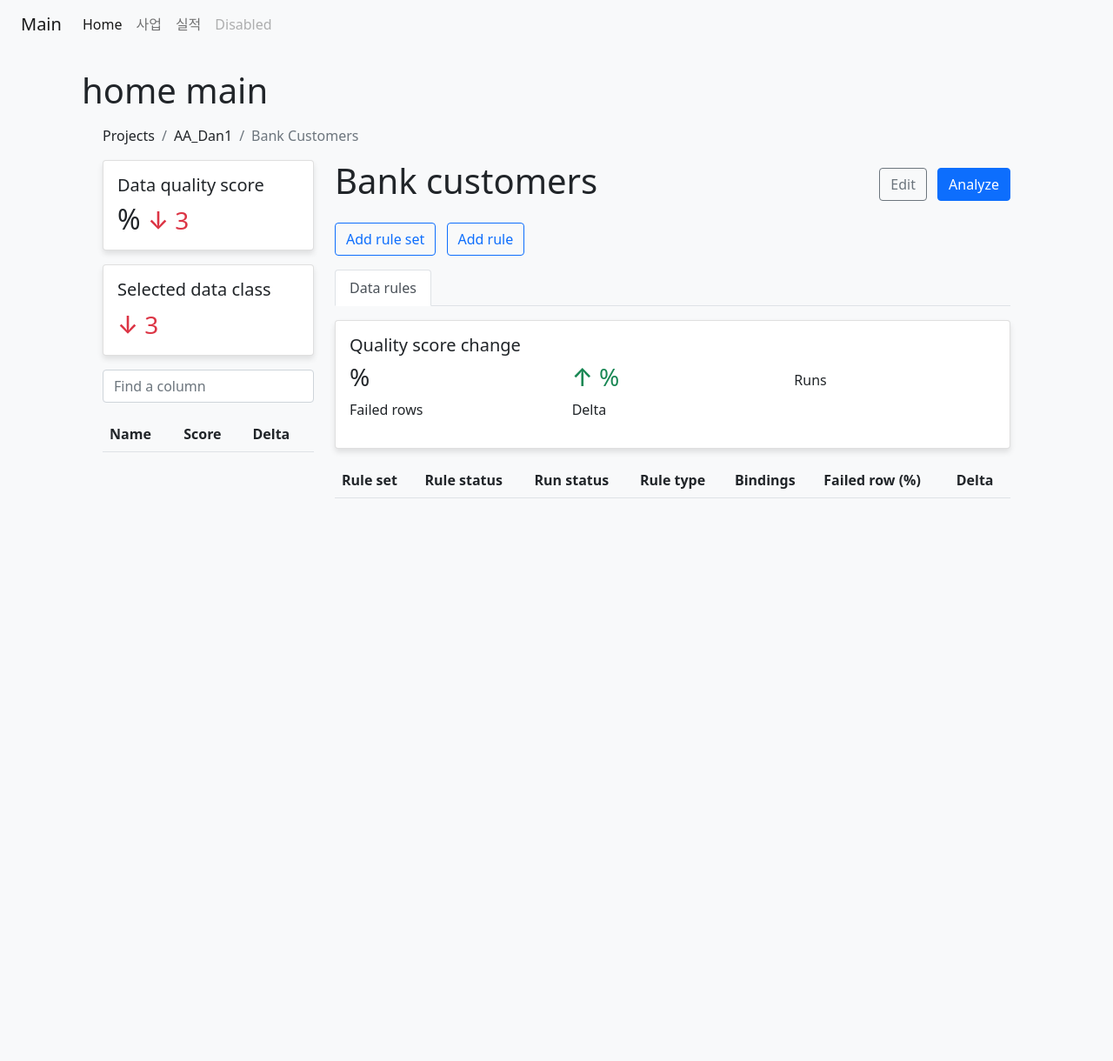
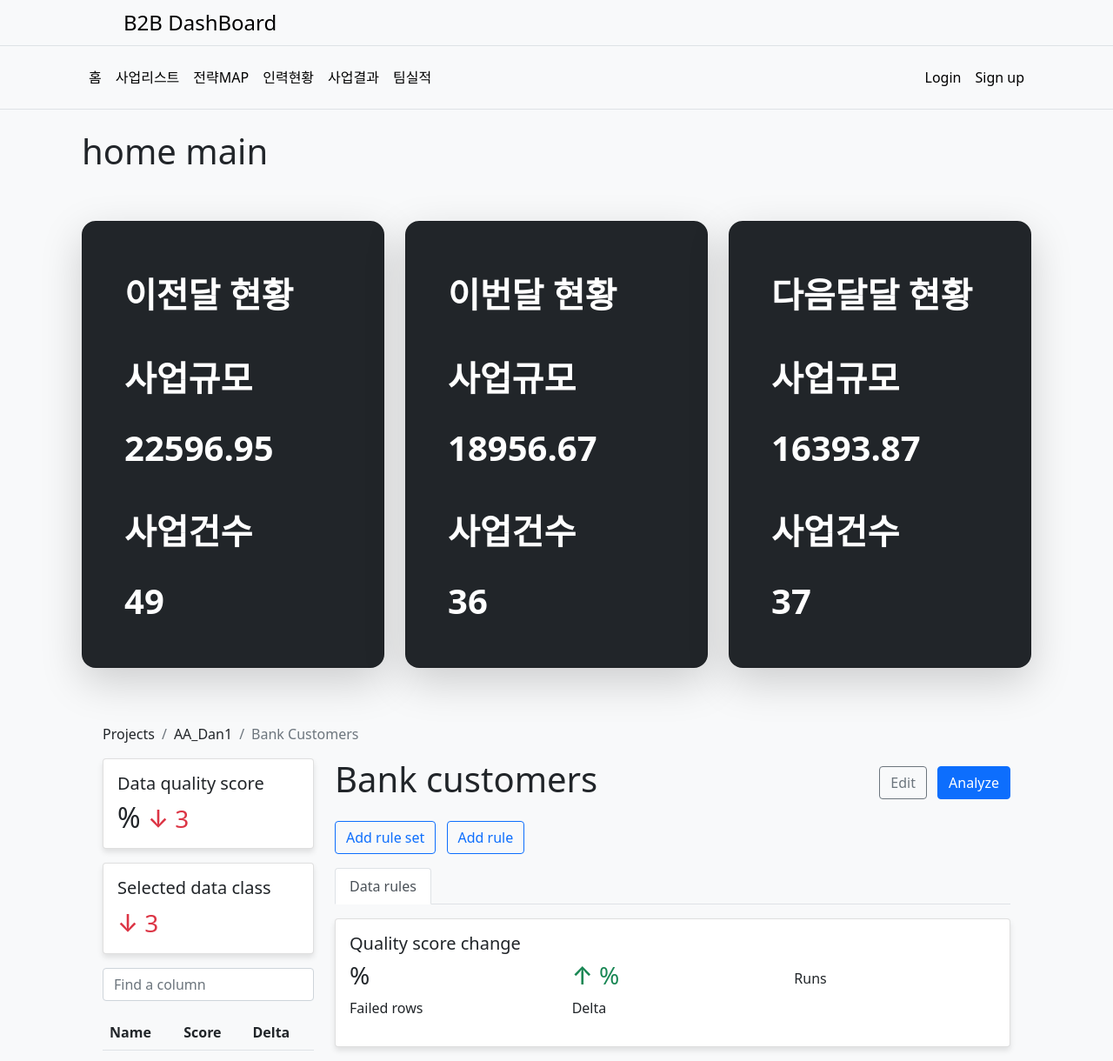
Before and after one commit to EnzoStudy/b2b_dashboard, a Django app: page / in a window 1280 px wide. Shown: the top 1220 px of the page at 87% size. Before the commit the page ends 573 px from the top, so only its background shows below. Run offline with Django 5.2, Linux system fonts and the light colour scheme; data comes from the database, SQL or seed files in the repository; both versions use the stored data as it was after the commit; lists and menus that the app fills with data are empty.

Commit message:
화면 수정

```diff
--- a/mainpage/models.py
+++ b/mainpage/models.py
@@ -17,11 +17,12 @@ class Performance(models.Model):
 class Business(models.Model):
     name = models.CharField(max_length=200, verbose_name="사업명")
     expected_order_date = models.DateField(default=timezone.now,verbose_name="발주예정일")
-    budget = models.DecimalField(max_digits=15, decimal_places=2,default=0.0, verbose_name="사업금액")
+    budget = models.FloatField(default=0.0, verbose_name="사업금액")
     sales_representative = models.CharField(max_length=100,default='홍길동', verbose_name="영업대표")
     sales_division = models.CharField(max_length=100,default='None', verbose_name="영업본부")
     proposal_pm = models.CharField(max_length=100, default='홍길동', verbose_name="제안PM")
     is_strategic = models.BooleanField(default=False, verbose_name="전략사업여부")
+    business_type = models.CharField(max_length=10,default='None', verbose_name="신규")
 
     def __str__(self):
         return self.name
--- a/mainpage/templates/mainpage/base.html
+++ b/mainpage/templates/mainpage/base.html
@@ -2,42 +2,70 @@
 <!DOCTYPE html>
 <html lang="en">
   <head>
-    <meta charset="UTF-8">
-    <meta name="viewport" content="width=device-width, initial-scale=1.0">
-    <title>{% block title %}My Site{% endblock %}</title>
+    <meta charset="UTF-8" />
+    <meta name="viewport" content="width=device-width, initial-scale=1.0" />
+    <title>
+      {% block title %}
+        My Site
+      {% endblock %}
+    </title>
     <!-- Bootstrap CSS -->
-    <link href="https://cdn.jsdelivr.net/npm/bootstrap@5.3.0/dist/css/bootstrap.min.css" rel="stylesheet">
+    <link href="https://cdn.jsdelivr.net/npm/bootstrap@5.3.0/dist/css/bootstrap.min.css" rel="stylesheet" />
   </head>
+
+
   <body>
-    <nav class="navbar navbar-expand-lg navbar-light bg-light">
-      <div class="container-fluid">
-        <a class="navbar-brand" href="#">Main</a>
-        <button class="navbar-toggler" type="button" data-bs-toggle="collapse" data-bs-target="#navbarNav" aria-controls="navbarNav" aria-expanded="false" aria-label="Toggle navigation">
-          <span class="navbar-toggler-icon"></span>
-        </button>
-        <div class="collapse navbar-collapse" id="navbarNav">
-          <ul class="navbar-nav">
+
+
+
+    <div>
+      <header class="py-2 bg-body-tertiary border-bottom">
+        <div class="container d-flex flex-wrap justify-content-center">
+          <a href="/" class="d-flex align-items-center mb-3 mb-lg-0 me-lg-auto link-body-emphasis text-decoration-none">
+            <svg class="bi me-2" width="40" height="32">
+              <use xlink:href="#bootstrap" />
+            </svg>
+            <span class="fs-4">B2B DashBoard</span>
+          </a>
+        </div>
+      </header>
+
+      <nav class="py-3 mb-4 border-bottom">
+        <div class="container d-flex flex-wrap">
+          <ul class="nav me-auto">
             <li class="nav-item">
-
-              <a class="nav-link active" aria-current="page" href="{% url 'index' %}">Home</a>
+              <a href="{% url 'index' %}" class="nav-link link-body-emphasis px-2 active" aria-current="page">홈</a>
             </li>
             <li class="nav-item">
-                <a class="nav-link" href="{% url 'business_list' %}">사업</a>
-
+              <a href="{% url 'business_list' %}" class="nav-link link-body-emphasis px-2">사업리스트</a>
             </li>
             <li class="nav-item">
-              <a class="nav-link" href="{% url 'performance_list' %}">실적</a>
+              <a href="#" class="nav-link link-body-emphasis px-2">전략MAP</a>
             </li>
             <li class="nav-item">
-              <a class="nav-link disabled" aria-disabled="true">Disabled</a>
+              <a href="#" class="nav-link link-body-emphasis px-2">인력현황</a>
+            </li>
+            <li class="nav-item">
+              <a href="#" class="nav-link link-body-emphasis px-2">사업결과</a>
+            </li>
+            <li class="nav-item">
+              <a href="{% url 'performance_list' %}" class="nav-link link-body-emphasis px-2">팀실적</a>
+            </li>
+          </ul>
+          <ul class="nav">
+            <li class="nav-item">
+              <a href="#" class="nav-link link-body-emphasis px-2">Login</a>
+            </li>
+            <li class="nav-item">
+              <a href="#" class="nav-link link-body-emphasis px-2">Sign up</a>
             </li>
           </ul>
         </div>
+      </nav>
     </div>
-    </nav>
-
     <div class="container mt-4">
       {% block content %}
+
       {% endblock %}
     </div>
 
--- a/mainpage/templates/mainpage/index.html
+++ b/mainpage/templates/mainpage/index.html
@@ -15,9 +15,71 @@
     <meta name="viewport" content="width=device-width, initial-scale=1.0">
     <link href="https://cdn.jsdelivr.net/npm/bootstrap@5.1.3/dist/css/bootstrap.min.css" rel="stylesheet">
     <link href="{% static 'css/main.css' %}" rel="stylesheet">
+
+
+
+
+
 </head>
 
 <body>
+
+        <div class="row row-cols-1 row-cols-lg-3 align-items-stretch g-4 py-5">
+          <div class="col">
+            <div class="card card-cover h-70 overflow-hidden text-bg-dark rounded-4 shadow-lg" >
+              <div class="d-flex flex-column h-70 p-5 pb-3 text-white text-shadow-1">
+                <h2 class="mb-4 mt-3 mb-2 display-6 lh-1 fw-bold">이전달 현황</h2> <!-- 이전달 현황 타이틀 추가 -->
+                <h4 class="pt-3 mt-3 mb-2 display-6 lh-1 fw-bold">사업규모</h4>
+                <h3 class="pt-3 mt-3 mb-4 display-6 lh-1 fw-bold">{{neighbor_stats.prev_month.total_budget}}</h3>
+                <h4 class="pt-3 mt-3 mb-2 display-6 lh-1 fw-bold">사업건수</h4>
+                <h3 class="pt-3 mt-3 mb-4 display-6 lh-1 fw-bold">{{ neighbor_stats.prev_month.total_count }}</h3>
+                <ul class="d-flex list-unstyled mt-auto">
+
+                </ul>
+              </div>
+            </div>
+          </div>
+
+          <div class="col">
+            <div class="card card-cover h-70 overflow-hidden text-bg-dark rounded-4 shadow-lg">
+              <div class="d-flex flex-column h-70 p-5 pb-3 text-white text-shadow-1">
+                <h2 class="mb-4 mt-3 mb-2 display-6 lh-1 fw-bold">이번달 현황</h2> <!-- 이전달 현황 타이틀 추가 -->
+                <h4 class="pt-3 mt-3 mb-2 display-6 lh-1 fw-bold">사업규모</h4>
+                <h3 class="pt-3 mt-3 mb-4 display-6 lh-1 fw-bold">{{neighbor_stats.curr_month.total_budget}}</h3>
+                <h4 class="pt-3 mt-3 mb-2 display-6 lh-1 fw-bold">사업건수</h4>
+                <h3 class="pt-3 mt-3 mb-4 display-6 lh-1 fw-bold">{{ neighbor_stats.curr_month.total_count }}</h3>
+                <ul class="d-flex list-unstyled mt-auto">
+
+                </ul>
+              </div>
+            </div>
+          </div>
+
+          <div class="col">
+            <div class="card card-cover h-70 overflow-hidden text-bg-dark rounded-4 shadow-lg">
+              <div class="d-flex flex-column h-70 p-5 pb-3 text-shadow-1">
+                <h1 class="mb-4 mt-3 mb-2 display-6 lh-1 fw-bold">다음달달 현황</h2> <!-- 이전달 현황 타이틀 추가 -->
+                <h4 class="pt-3 mt-3 mb-2 display-6 lh-1 fw-bold">사업규모</h4>
+                <h3 class="pt-3 mt-3 mb-4 display-6 lh-1 fw-bold">{{neighbor_stats.next_month.total_budget}}</h3>
+                <h4 class="pt-3 mt-3 mb-2 display-6 lh-1 fw-bold">사업건수</h4>
+                <h3 class="pt-3 mt-3 mb-4 display-6 lh-1 fw-bold">{{ neighbor_stats.next_month.total_count }}</h3>
+                <ul class="d-flex list-unstyled mt-auto">
+                </ul>
+              </div>
+            </div>
+
+
+          </div>
+        </div>
+
+
+
+
+
+
+
+
+
 
     <div class="container-fluid mt-3">
         <nav aria-label="breadcrumb">
--- a/mainpage/views.py
+++ b/mainpage/views.py
@@ -1,12 +1,90 @@
+import datetime
 from django.shortcuts import get_object_or_404, redirect, render
+from django.db.models import Sum, F, Func, Count
+from django.db.models.functions import TruncMonth
+
+
 from .models import Business, Performance
 from .forms import BusinessForm ,PerformanceForm
 
 
+
+def get_monthly_business_data(dataset):
+
+    today = datetime.date.today()
+    year = today.year
+    month = today.month
+
+
+    # 각 월별 값 확인
+    business_monthly_stats = dataset.objects.annotate(
+        month=TruncMonth('expected_order_date')
+    ).values('month').annotate(
+        total_budget=Sum('budget'),
+        total_count=Count('id')
+    ).order_by('month')
+
+
+    # 이전 달, 현재 달, 이후 달 구하기
+    if month == 1:
+        prev_month = 12
+        prev_year = year - 1
+    else:
+        prev_month = month - 1
+        prev_year = year
+
+    if month == 12:
+        next_month = 1
+        next_year = year + 1
+    else:
+        next_month = month + 1
+        next_year = year
+
+    # business_monthly_stats 에서 필요한 정보 추출
+    prev_month_data = next(filter(lambda x: x['month'].year == prev_year and x['month'].month == prev_month, business_monthly_stats), None)
+    curr_month_data = next(filter(lambda x: x['month'].year == year and x['month'].month == month, business_monthly_stats), None)
+    next_month_data = next(filter(lambda x: x['month'].year == next_year and x['month'].month == next_month, business_monthly_stats), None)
+
+    # 딕셔너리에 저장
+    neighbor_stats = {
+        'prev_month': {
+            'total_budget': prev_month_data['total_budget'] if prev_month_data else 0,
+            'total_count': prev_month_data['total_count'] if prev_month_data else 0
+        },
+        'curr_month': {
+            'total_budget': curr_month_data['total_budget'] if curr_month_data else 0,
+            'total_count': curr_month_data['total_count'] if curr_month_data else 0
+        },
+        'next_month': {
+            'total_budget': next_month_data['total_budget'] if next_month_data else 0,
+            'total_count': next_month_data['total_count'] if next_month_data else 0
+        }
+    }
+
+    return business_monthly_stats, neighbor_stats
+
+
 def main_dashboard(request):
     # 여기에 필요한 데이터를 추가할 수 있습니다.
-    context = {}
-    return render(request, 'mainpage/index.html', context)
+
+
+
+    business_monthly_stats, neighbor_stats = get_monthly_business_data(Business)
+
+
+    for i in business_monthly_stats:
+        print(i)
+    # print(business_monthly_stats)
+    print(neighbor_stats)
+
+
+
+
+
+    return render(request, 'mainpage/index.html', {'neighbor_stats':neighbor_stats, 'business_monthly_stats':business_monthly_stats} )
+
+    # return render(request, 'mainpage/index.html', {'businesses': businesses})
+
 
 ##############################################################
 ########################## 역량 영역  ##########################
```
Also changed, not shown: mainpage/management/commands/generate_business_data.py (+12 -11 lines), db.sqlite3, mainpage/migrations/0004_business_businesstype.py (added), mainpage/migrations/0005_rename_businesstype_business_business_type.py (added), mainpage/migrations/0006_alter_business_budget.py (added). Lines whose indentation alone changed are shown as unchanged.
